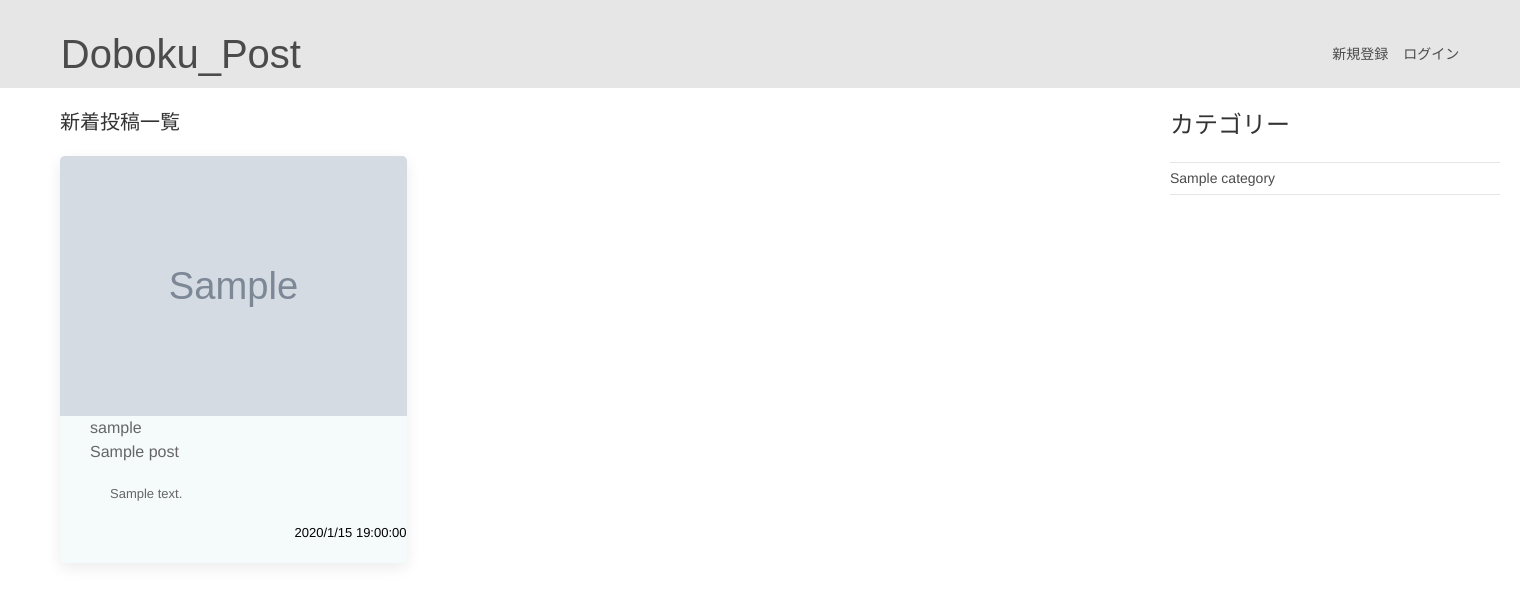
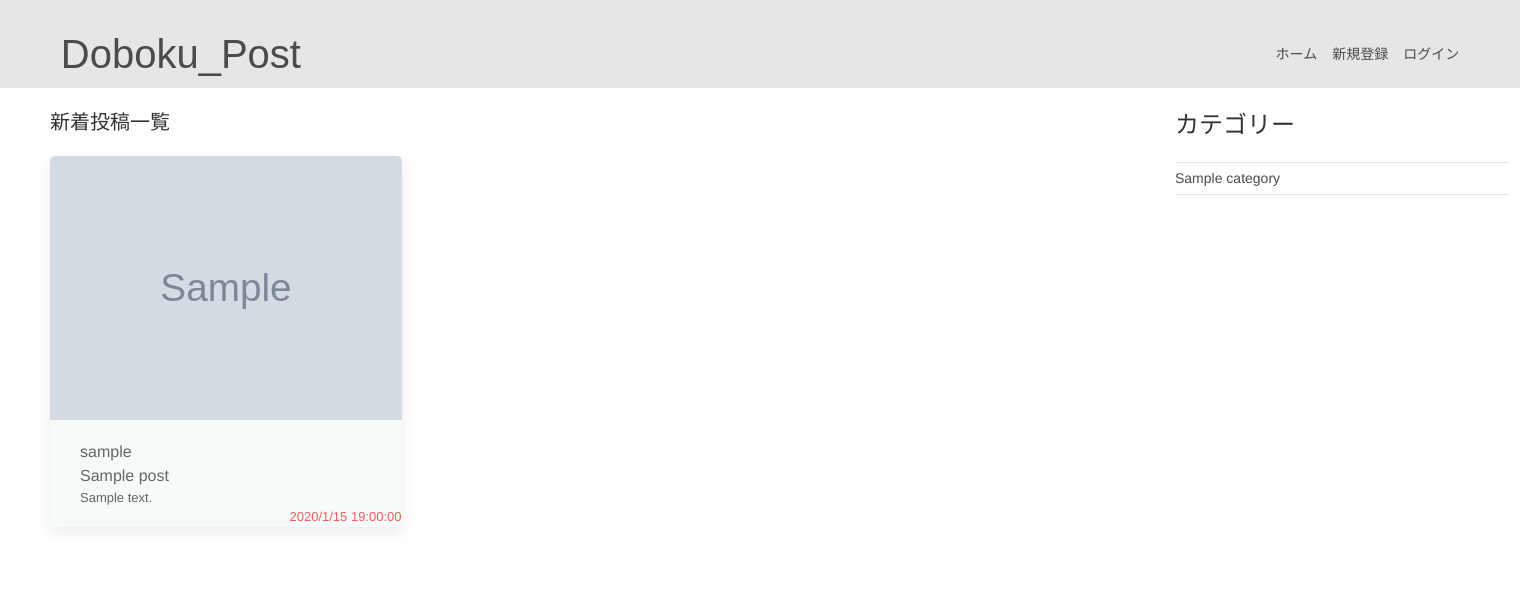
Before and after one commit to taki-21/doboku-post, a Django app: page / in a window 1520 px wide. Shown: the top 604 px of the page. Run offline with Django 3.2, Linux system fonts and the light colour scheme; tables that the repository leaves empty hold one stand-in row (values such as "Sample post"); grey boxes marked "Sample" are stand-in pictures; some libraries are stand-ins or nearby versions.

Commit message:
Add: 詳細画面の機能追加

```diff
--- a/sns/urls.py
+++ b/sns/urls.py
@@ -4,6 +4,7 @@ from . import views
 app_name = 'sns'
 urlpatterns = [
     path('', views.IndexView.as_view(), name='index'),
+    path('detail/<int:pk>/', views.PostDetailView.as_view(), name='post_detail'),
     path('category/<str:category_slug>/',
          views.CategoryPostView.as_view(), name='category_post'),
     path('create/', views.form_view, name='form_view'),
--- a/sns/views.py
+++ b/sns/views.py
@@ -20,6 +20,12 @@ class IndexView(generic.ListView):
         context = super().get_context_data(**kwargs)
         context['category_list'] = Category.objects.all()
         return context
+
+
+class PostDetailView(generic.DetailView):
+    model = Post
+    template_name = 'sns/post_detail.html'
+
 
 
 class CategoryPostView(generic.ListView):
--- a/static/css/sns_style.css
+++ b/static/css/sns_style.css
@@ -51,7 +51,8 @@ li.header {
 .time{
     font-size: small;
     text-align: right;
-    color: black;
+    color: rgb(238, 94, 94);
+
 }
 
 .logout {
@@ -63,8 +64,8 @@ nav {
 }
 
 .content {
-    margin-left: 20px;
-    margin-right: 20px;
+    width: 1500px;
+    margin:0 auto;
 }
 
 
@@ -82,7 +83,6 @@ p.content{
     background-color: rgb(245, 250, 250);
     overflow:hidden;
     border-radius: 5px;
-
 }
 /**
  * index
--- a/templates/sns/base.html
+++ b/templates/sns/base.html
@@ -27,6 +27,7 @@
             <li class='header logout'><a href="{% url 'logout' %}" class="logout">ログアウト</a></li>
 
         {% else %}
+            <li class='header'><a href="{% url 'sns:index' %}">ホーム</a></li>
             <li class='header'><a href="{% url 'accounts:signup' %}" class="signup">新規登録</a></li>
             <li class='header'><a href="{% url 'login' %}" class="login">ログイン</a></li>
         {% endif %}
--- a/templates/sns/index.html
+++ b/templates/sns/index.html
@@ -5,11 +5,12 @@
     <div class="uk-grid-small uk-child-width-1-3@m" uk-grid>
     {% for post in object_list %}
         <div>
+            <a href="{% url 'sns:post_detail' post.id %}">
                 <div class="uk-card uk-card-hover uk-card-default" id="card">
                     <div class="uk-card-media-top">
-                    <img src="{{post.image.url}}" width="100%"  id="card_top">
+                        <img src="{{post.image.url}}" width="100%" height="50%"  id="card_top">
                     </div>
-                <div class="uk-card">
+                    <div class="uk-card uk-accordion-content">
                         <ul>
                             <li>{{ post.author }}</li>
                             <li>{{ post.title }}</li>
@@ -18,6 +19,7 @@
                         </ul>
                     </div>
                 </div>
+            </a>
         </div>
     {% endfor %}
     </div>
--- /dev/null
+++ b/templates/sns/post_detail.html
@@ -0,0 +1,6 @@
+{% extends 'sns/base.html' %}
+
+{% block content %}
+<p>{{ object.title }}</p>
+<img src="{{object.image.url}}" width="80%" height="50%"  id="card_top">
+{% endblock %}
```
Also changed, not shown: accounts/templates/accounts/signup.html (deleted, +0 -12 lines), post_images/akashi.jpg (deleted). Lines whose indentation alone changed are shown as unchanged.
